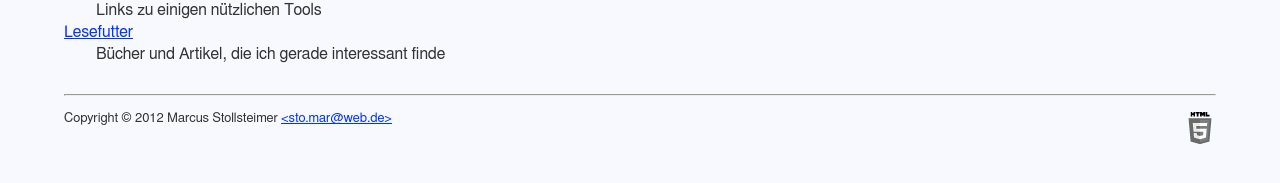
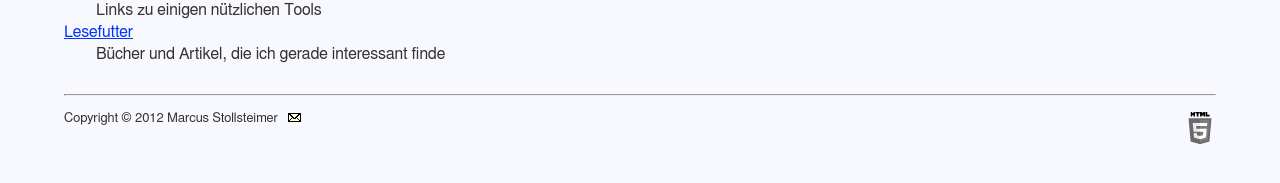
Before and after one commit to stomar/stomar.github.com, a Jekyll site: the page built from index.md, in a window 1280 px wide. Shown: the part 236-419 px from the top of the page. Built offline with Jekyll 4.4.1, drawn with Linux system fonts in a browser that asks for light colours.

Commit message:
use icon for email address

```diff
--- a/_layouts/main.html
+++ b/_layouts/main.html
@@ -49,8 +49,8 @@
 
 <hr>
 <footer>
-<p><a href="http://validator.w3.org/check?uri=referer"><img src="/images/HTML5_Logo_32_gray.png" width="32" height="32" alt="HTML5" title="HTML5"></a>
-Copyright &copy; {{ site.time | date: "%Y" }} Marcus Stollsteimer <a href="mailto:sto.mar@web.de">&lt;sto.mar@web.de&gt;</a>
+<p><a href="http://validator.w3.org/check?uri=referer"><img class="right" src="/images/HTML5_Logo_32_gray.png" width="32" height="32" alt="HTML5" title="HTML5"></a>
+Copyright &copy; {{ site.time | date: "%Y" }} Marcus Stollsteimer &nbsp; <a href="mailto:sto.mar@web.de"><img src="/images/mail.gif" alt="E-Mail" width="13" height="9"></a>
 {% if page.date %}<br />Letzte Änderung: <time datetime="{{ page.date }}">{{ page.date }}</time>{% endif %}</p>
 </footer>
 </body>
--- a/style.css
+++ b/style.css
@@ -86,7 +86,7 @@ body > footer {
   font-size: small;
 }
 
-body > footer img {
+body > footer img.right {
   float: right;
 }
 
```
Also changed, not shown: images/mail.gif (added).
